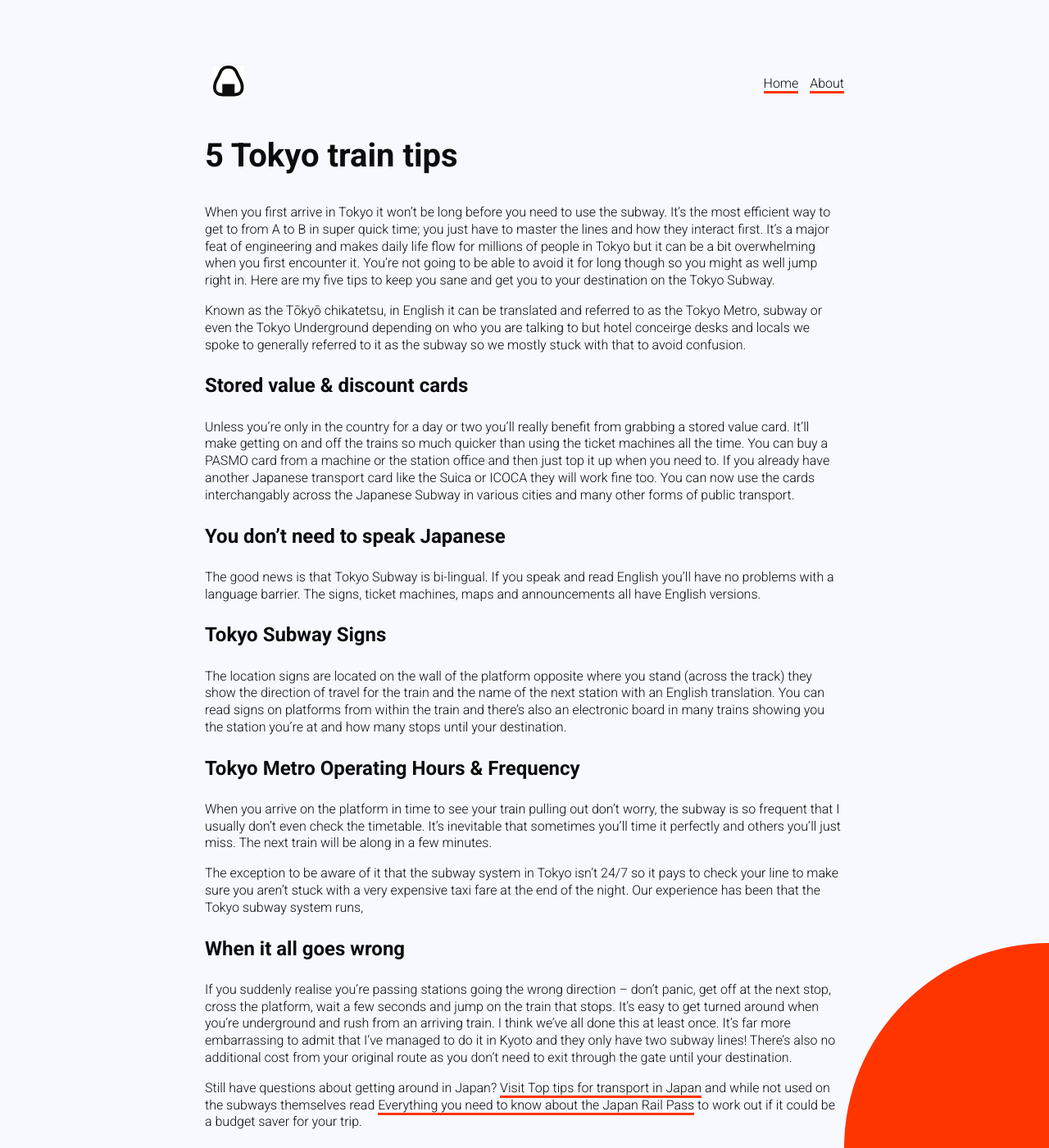
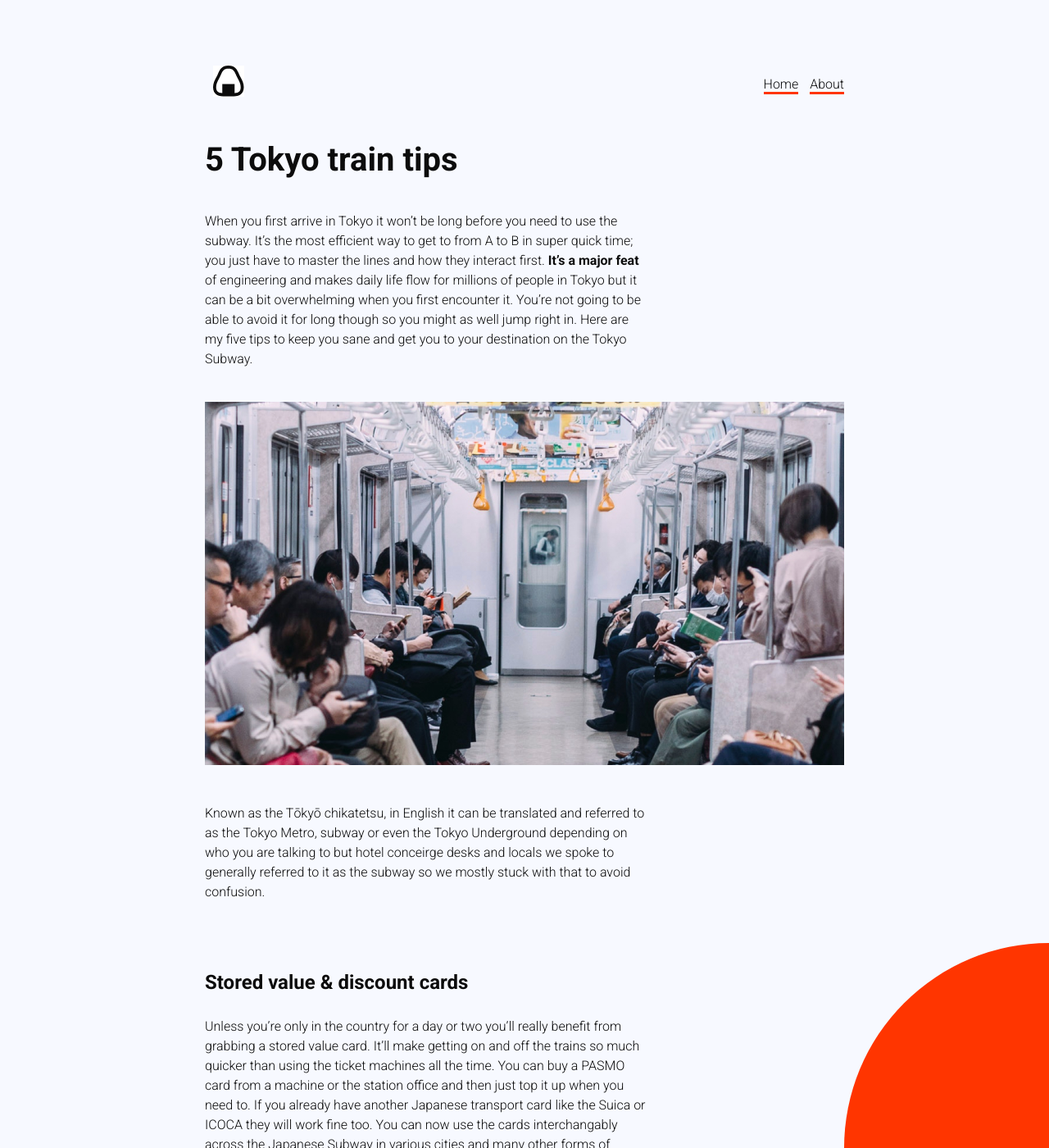
Before and after one commit to riklomas/anightinjapan, a Jekyll site: the page built from _posts/2018-10-15-toyko-train-tips.md, in a window 1280 px wide and 1400 px high. Shown: the whole window at 82% size. Built offline with Jekyll 4.4.1, drawn with Linux system fonts in a browser that asks for light colours.

Commit message:
Updated Post and 3 other files

```diff
--- a/_layouts/default.html
+++ b/_layouts/default.html
@@ -1,6 +1,7 @@
 <!doctype html>
 <html>
     <head>
+        <meta charset="utf-8">
         <title>A Night In Japan</title>
         <meta name="viewport" content="width=device-width, initial-scale=1">
         <link rel="stylesheet" href="/assets/css/app.css">
--- a/_layouts/post.html
+++ b/_layouts/post.html
@@ -4,4 +4,6 @@ layout: default
 
 <h2>{{ page.title }}</h2>
 
-{{ content }}
+<div class="post">
+    {{ content }}
+</div>
--- a/_posts/2018-10-15-toyko-train-tips.md
+++ b/_posts/2018-10-15-toyko-train-tips.md
@@ -5,7 +5,9 @@ excerpt: Here are my 5 tips to keep you sane and get you to your destination on
   Tokyo Subway.
 ---
 
-When you first arrive in Tokyo it won’t be long before you need to use the subway.  It’s the most efficient way to get to from A to B in super quick time; you just have to master the lines and how they interact first. It’s a major feat of engineering and makes daily life flow for millions of people in Tokyo but it can be a bit overwhelming when you first encounter it.  You’re not going to be able to avoid it for long though so you might as well jump right in.  Here are my five tips to keep you sane and get you to your destination on the Tokyo Subway.
+When you first arrive in Tokyo it won’t be long before you need to use the subway.  It’s the most efficient way to get to from A to B in super quick time; you just have to master the lines and how they interact first. **It’s a major feat** of engineering and makes daily life flow for millions of people in Tokyo but it can be a bit overwhelming when you first encounter it.  You’re not going to be able to avoid it for long though so you might as well jump right in.  Here are my five tips to keep you sane and get you to your destination on the Tokyo Subway.
+
+![On the subway](/uploads/blog-3a.jpg)
 
 Known as the Tōkyō chikatetsu, in English it can be translated and referred to as the Tokyo Metro, subway or even the Tokyo Underground depending on who you are talking to but hotel conceirge desks and locals we spoke to generally referred to it as the subway so we mostly stuck with that to avoid confusion.
 
@@ -31,4 +33,4 @@ The exception to be aware of it that the subway system in Tokyo isn’t 24/7 so
 
 If you suddenly realise you’re passing stations going the wrong direction – don’t panic, get off at the next stop, cross the platform, wait a few seconds and jump on the train that stops.  It’s easy to get turned around when you’re underground and rush from an arriving train.  I think we’ve all done this at least once.  It’s far more embarrassing to admit that I’ve managed to do it in Kyoto and they only have two subway lines!  There’s also no additional cost from your original route as you don’t need to exit through the gate until your destination.
 
-Still have questions about getting around in Japan? [Visit Top tips for transport in Japan](https://www.2aussietravellers.com/top-tips-for-transport-in-japan/ ) and while not used on the subways themselves read [Everything you need to know about the Japan Rail Pass](https://www.2aussietravellers.com/japan-rail-pass/) to work out if it could be a budget saver for your trip.
+Still have questions about getting around in Japan? [Visit Top tips for transport in Japan](https://www.2aussietravellers.com/top-tips-for-transport-in-japan/) and while not used on the subways themselves read [Everything you need to know about the Japan Rail Pass](https://www.2aussietravellers.com/japan-rail-pass/) to work out if it could be a budget saver for your trip.
--- a/assets/css/app.scss
+++ b/assets/css/app.scss
@@ -14,7 +14,7 @@ body {
 
     font-family: $typography, Arial;
     font-weight: 300;
-    line-height: 1.3;
+    line-height: 1.5;
 
     max-width: 780px;
     margin: 80px auto 80px auto;
@@ -80,3 +80,18 @@ div.circle {
     background-color: $red;
     border-radius: 50%;
 }
+
+div.post {
+
+    h3 {
+        margin-top: 80px;
+    }
+    p {
+        max-width: 540px;
+        margin-bottom: 40px;
+    }
+
+    img {
+        max-width: 780px;
+    }
+}
```
